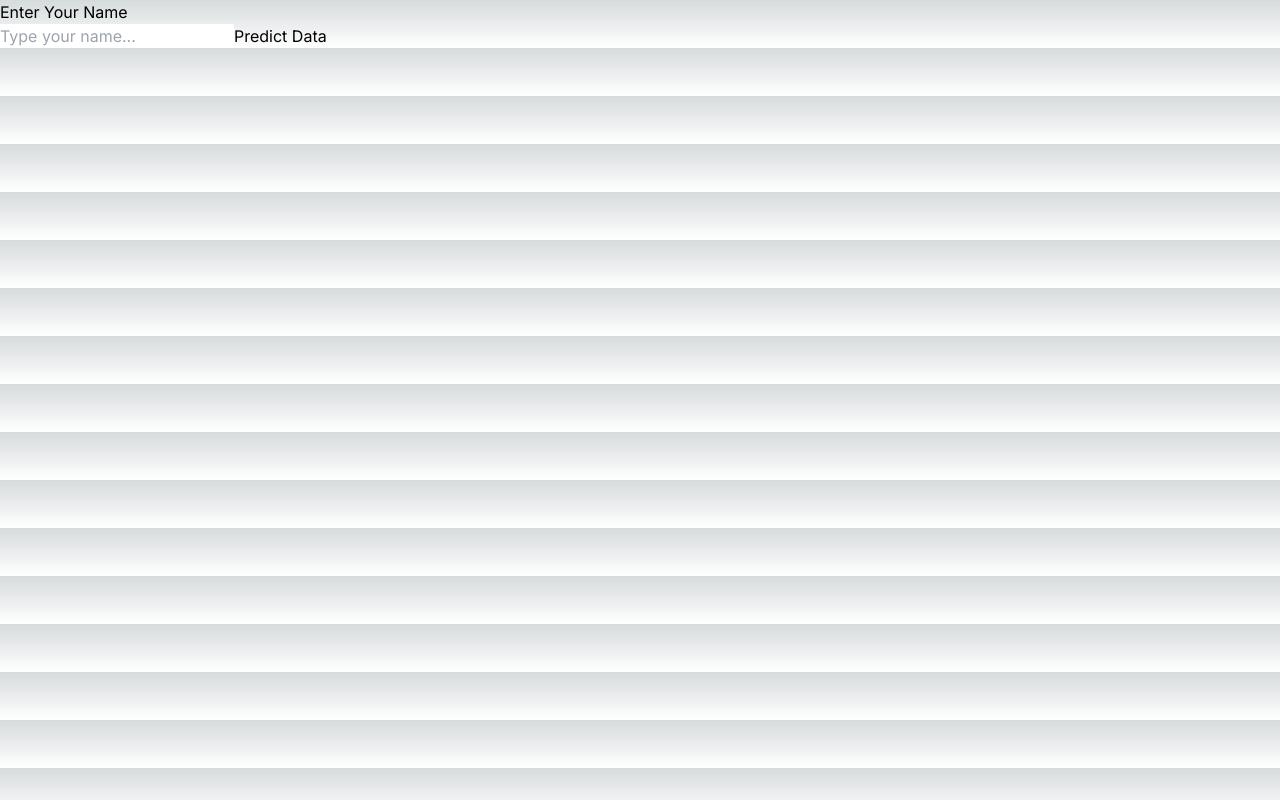
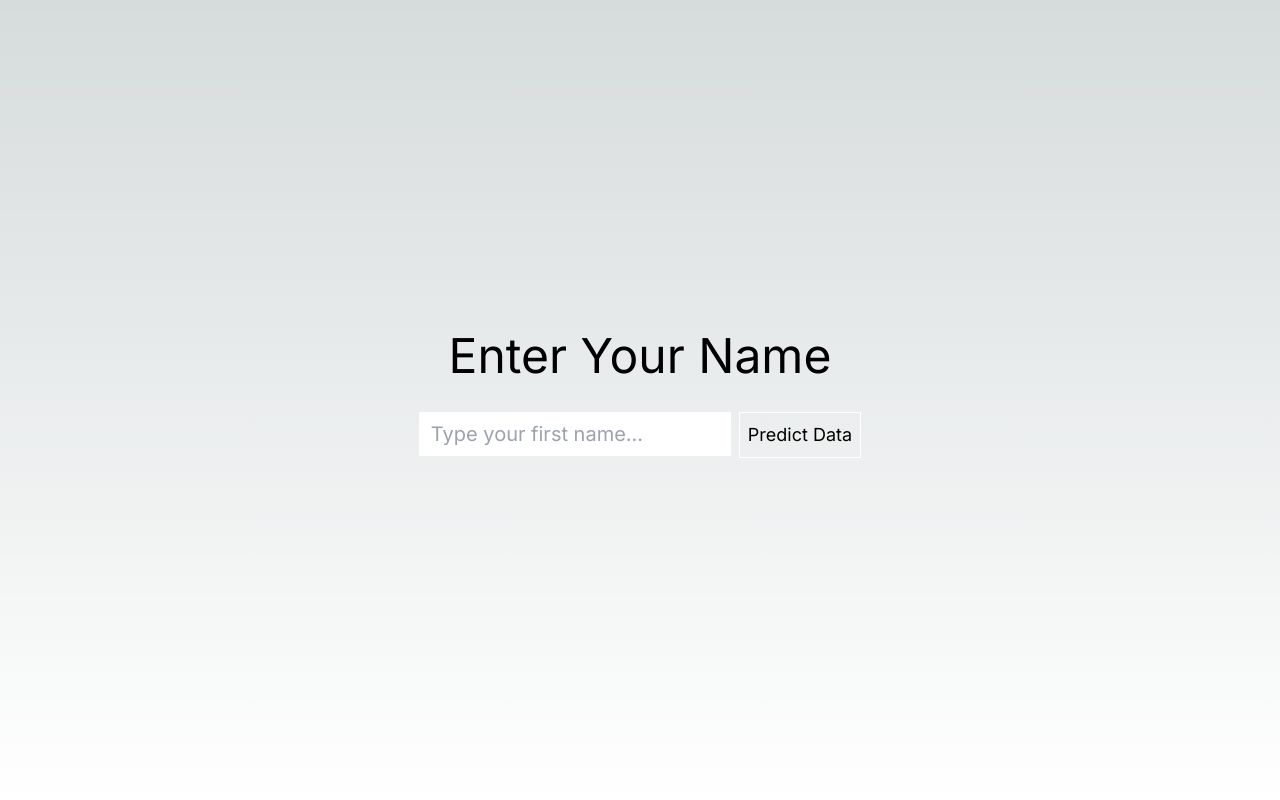
Before and after one commit to lobnor2/Next-Js-Predict, a Next.js app: page / in a window 1280 px wide. Built offline with nearby package versions, Linux system fonts and the light colour scheme.

Commit message:
Add some tailwind style

```diff
--- a/src/app/page.tsx
+++ b/src/app/page.tsx
@@ -11,19 +11,24 @@ export default function Home() {
     push(`/prediction/${inputVal}`);
   };
   return (
-    <div>
-      <div>
+    <div className="flex flex-col items-center justify-center min-h-screen">
+      <div className="text-5xl mb-5">
         <h1>Enter Your Name</h1>
       </div>
       <form action="" onSubmit={handleSubmit}>
         <input
           type="text"
-          className="text-black"
-          placeholder="Type your name..."
+          className="text-black px-3 py-2 text-xl my-3 outline-none"
+          placeholder="Type your first name..."
           value={inputVal}
           onChange={(e) => setInputVal(e.target.value)}
         />
-        <button type="submit">Predict Data</button>
+        <button
+          type="submit"
+          className="border border-white ml-2 py-2 text-lg px-2 cursor-pointer "
+        >
+          Predict Data
+        </button>
       </form>
     </div>
   );
```
